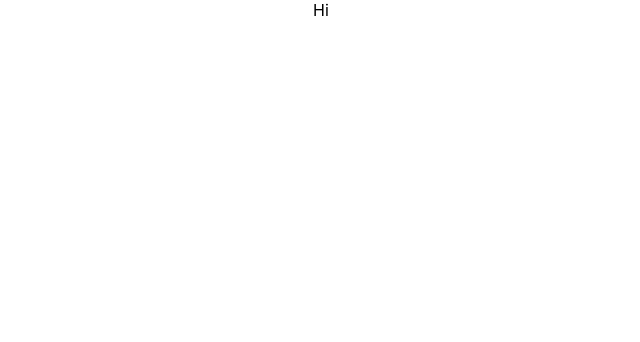
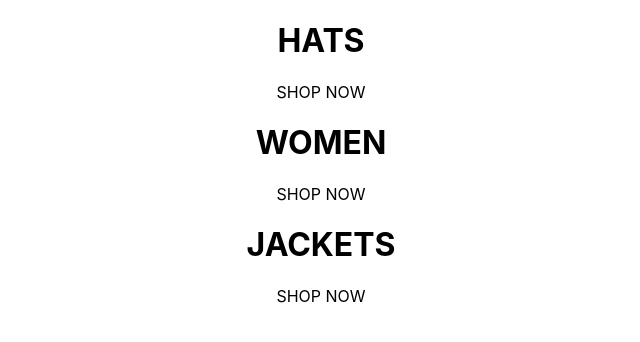
Before and after one commit to allan-2stars/epaint, a React (Create React App) app: page / in a window 1280 px wide. Shown: the top 342 px of the page, without its empty margins (319-959 px from the left). Built offline with nearby package versions, Linux system fonts and the light colour scheme.

Commit message:
add HomePage init and installed node-sass

```diff
--- a/package.json
+++ b/package.json
@@ -6,6 +6,7 @@
     "@testing-library/jest-dom": "^5.11.8",
     "@testing-library/react": "^11.2.3",
     "@testing-library/user-event": "^12.6.0",
+    "node-sass": "^5.0.0",
     "react": "^17.0.1",
     "react-dom": "^17.0.1",
     "react-scripts": "4.0.1",
--- a/src/App.js
+++ b/src/App.js
@@ -1,10 +1,11 @@
 
 import './App.css';
+import HomePage from './homepage.component';
 
 function App() {
   return (
     <div className="App">
-     Hi
+     <HomePage />
     </div>
   );
 }
--- /dev/null
+++ b/src/homepage.component.jsx
@@ -0,0 +1,28 @@
+const HomePage = () => {
+    return (
+        <div className="homepage">
+            <div className="directory-menu">
+                <div className="menu-item">
+                    <div className="content">
+                        <h1 className="title">HATS</h1>
+                        <span className="subtitle">SHOP NOW</span>
+                    </div>
+                </div>
+                <div className="menu-item">
+                    <div className="content">
+                        <h1 className="title">WOMEN</h1>
+                        <span className="subtitle">SHOP NOW</span>
+                    </div>
+                </div>
+                <div className="menu-item">
+                    <div className="content">
+                        <h1 className="title">JACKETS</h1>
+                        <span className="subtitle">SHOP NOW</span>
+                    </div>
+                </div>
+            </div>
+        </div>
+     );
+}
+
+export default HomePage;
```
Also changed, not shown: 2 other files (tests, documents, lock files or other folders).
